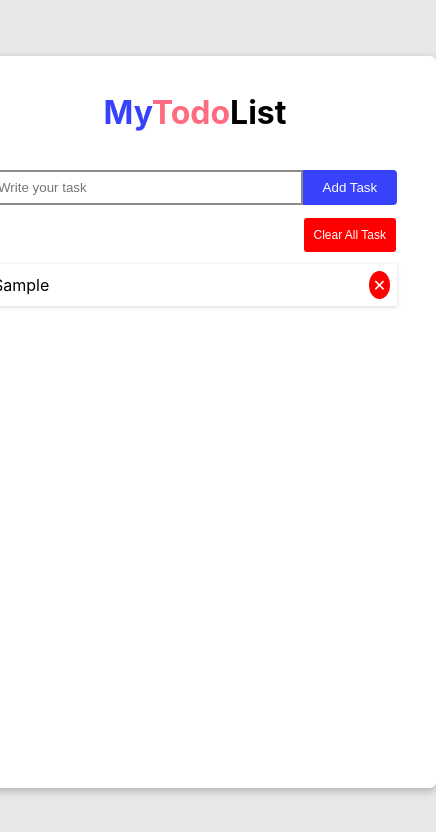
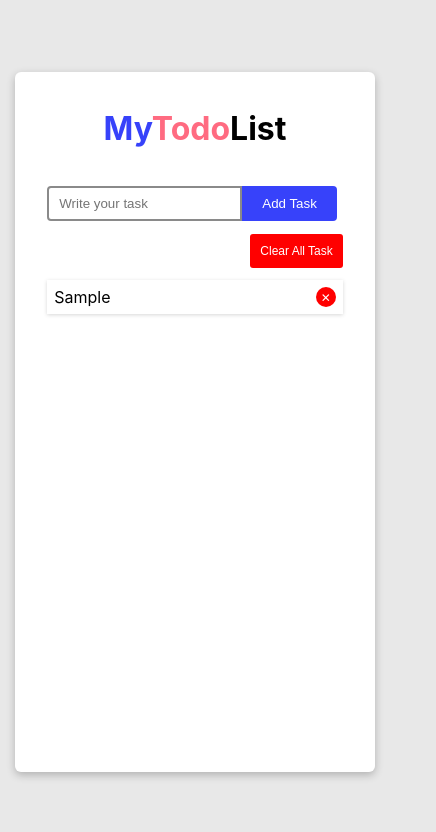
Before and after one commit to saifuddin00sm/React-todo-app, a React (Create React App) app: page / in a window 390 px wide. Both pictures are taken after typing "Sample" into the empty fields and a click on the button "Add Task". Shown: the top 832 px of the page, 436 px wide, since content can reach past the window. Built offline with nearby package versions, Linux system fonts and the light colour scheme.

Commit message:
minal changes

```diff
--- a/src/App.module.css
+++ b/src/App.module.css
@@ -1,16 +1,21 @@
+* {
+    box-sizing: border-box;
+}
+
 body {
     display: flex;
     justify-content: center;
     align-items: center;
     height: 100vh;
-    width: 100%;
+    width: 100vw;
     background-color: #e8e8e8;
 }
 
 .App {
     min-height: 700px;
     height: auto;
-    width: 450px;
+    min-width: 550px;
+    width: 100%;
     background-color: #fff;
     box-shadow: rgba(0, 0, 0, 0.24) 0px 3px 8px;
     padding: 1rem;
@@ -47,7 +52,7 @@ body {
     border: 2px solid #8a8a8a;
     border-top-left-radius: 4px;
     border-bottom-left-radius: 4px;
-    width: 70%;
+    width: 80%;
 }
 
 .submitBtn {
@@ -67,9 +72,18 @@ body {
     padding: 10px;
     font-size: 12px;
     background-color: red;
-    margin: .8rem .5rem;
+    margin: .8rem 0rem;
     float: right;
     color: #fff;
     border-radius: 3px;
     cursor: pointer;
 }
+
+@media(max-width: 510px) {
+    .App {
+        min-width: 300px;
+    }
+    .inputCls {
+        width: 66%;
+    }
+}
--- a/src/Components/InputTask/InputTask.js
+++ b/src/Components/InputTask/InputTask.js
@@ -1,10 +1,11 @@
 import React from "react";
 import inputClassses from "./InputTask.module.css";
 
-const tasks = (props) => {
+const tasks = props => {
   return (
     <li className={inputClassses.listStyle}>
       <span>{props.items}</span>
+      {/* <span>Date and times</span> */}
       <span onClick={props.remove} className={inputClassses.closeBtn}>
         &#10005;
       </span>
--- a/src/Components/InputTask/InputTask.module.css
+++ b/src/Components/InputTask/InputTask.module.css
@@ -1,8 +1,12 @@
+* {
+    box-sizing: border-box;
+}
+
 .listStyle {
     display: flex;
     justify-content: space-between;
     align-items: center;
-    width: 95%;
+    width: 100%;
     padding: 7px;
     box-shadow: rgba(0, 0, 0, 0.16) 0px 1px 4px;
     margin-bottom: 7px;
@@ -10,7 +14,14 @@
 
 .closeBtn {
     color: #fff;
-    padding: 4px;
+    /* padding: 4px; */
+    height: 20px;
+    width: 20px;
+    display: flex;
+    justify-content: center;
+    align-items: center;
+    font-size: 12px;
+    padding: 3px;
     cursor: pointer;
     background-color: red;
     border-radius: 100%;
```
